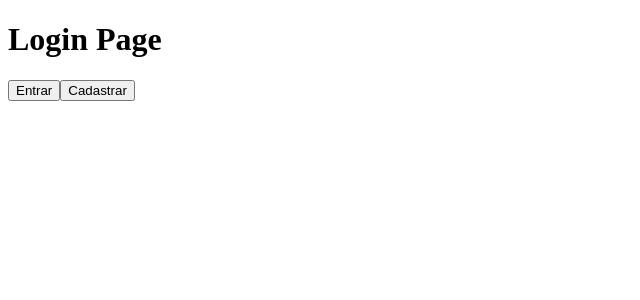
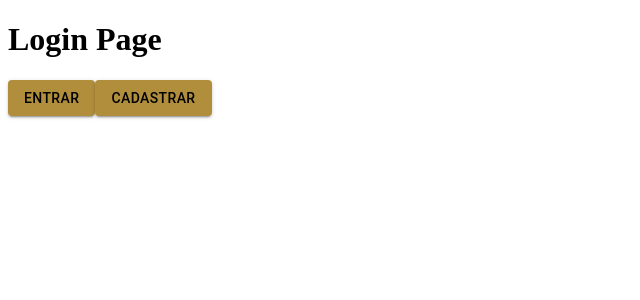
Before and after one commit to lauraamancio/signo-desafio, a React (Create React App) app in the folder frontend/signo-front/: page /login in a window 1280 px wide. Shown: the top 300 px of the page, without its empty margins (0-640 px from the left). Built offline with nearby package versions, Linux system fonts and the light colour scheme.

Commit message:
ajustes de tema

```diff
--- a/frontend/signo-front/package.json
+++ b/frontend/signo-front/package.json
@@ -3,6 +3,8 @@
   "version": "0.1.0",
   "private": true,
   "dependencies": {
+    "@material-ui/core": "^4.11.3",
+    "@material-ui/icons": "^4.11.2",
     "@testing-library/jest-dom": "^5.16.5",
     "@testing-library/react": "^13.3.0",
     "@testing-library/user-event": "^13.5.0",
--- a/frontend/signo-front/src/App.js
+++ b/frontend/signo-front/src/App.js
@@ -1,11 +1,13 @@
+import { ThemeProvider } from "@material-ui/core";
 import React from "react"
 import Router from "./routes/Router";
+import theme from "./constants/theme"
 
 function App() {
   return (
-    <div>
+    <ThemeProvider theme={theme}>
       <Router/>
-    </div>
+    </ThemeProvider>
   );
 }
 
--- /dev/null
+++ b/frontend/signo-front/src/constants/colors.js
@@ -0,0 +1,2 @@
+export const primaryColor = "#b18e3c"
+export const neutralColor = "#edd6b7"
--- /dev/null
+++ b/frontend/signo-front/src/constants/theme.js
@@ -0,0 +1,16 @@
+import { createMuiTheme } from '@material-ui/core/styles';
+import {primaryColor, neutralColor} from "./colors"
+
+const theme = createMuiTheme({
+  palette: {
+    primary: {
+      main: primaryColor,
+      contrastText: "black"
+    },
+    text: {
+        primary: neutralColor
+    }
+  },
+});
+
+export default theme;
--- /dev/null
+++ b/frontend/signo-front/src/constants/urls.js
@@ -0,0 +1 @@
+export const BASE_URL = "http://localhost:3003/"
--- a/frontend/signo-front/src/pages/LoginPage/LoginPage.js
+++ b/frontend/signo-front/src/pages/LoginPage/LoginPage.js
@@ -1,14 +1,15 @@
 import React from "react"
 import {goToFeedPage, goToSignUpPage} from "../../routes/coordinator"
 import { useNavigate } from "react-router-dom"
+import { Button } from "@material-ui/core"
 
 const LoginPage = () => {
     const navigate = useNavigate()
     return(
         <div>
             <h1>Login Page</h1>
-            <button onClick={() => goToFeedPage(navigate)} > Entrar </button>
-            <button onClick={() => goToSignUpPage(navigate)}> Cadastrar </button>
+            <Button color = "primary" variant="contained" onClick={() => goToFeedPage(navigate)} > Entrar </Button>
+            <Button color = "primary" variant="contained" onClick={() => goToSignUpPage(navigate)}> Cadastrar </Button>
         </div>
     )
 }
```
Also changed, not shown: 1 other file (tests, documents, lock files or other folders).
